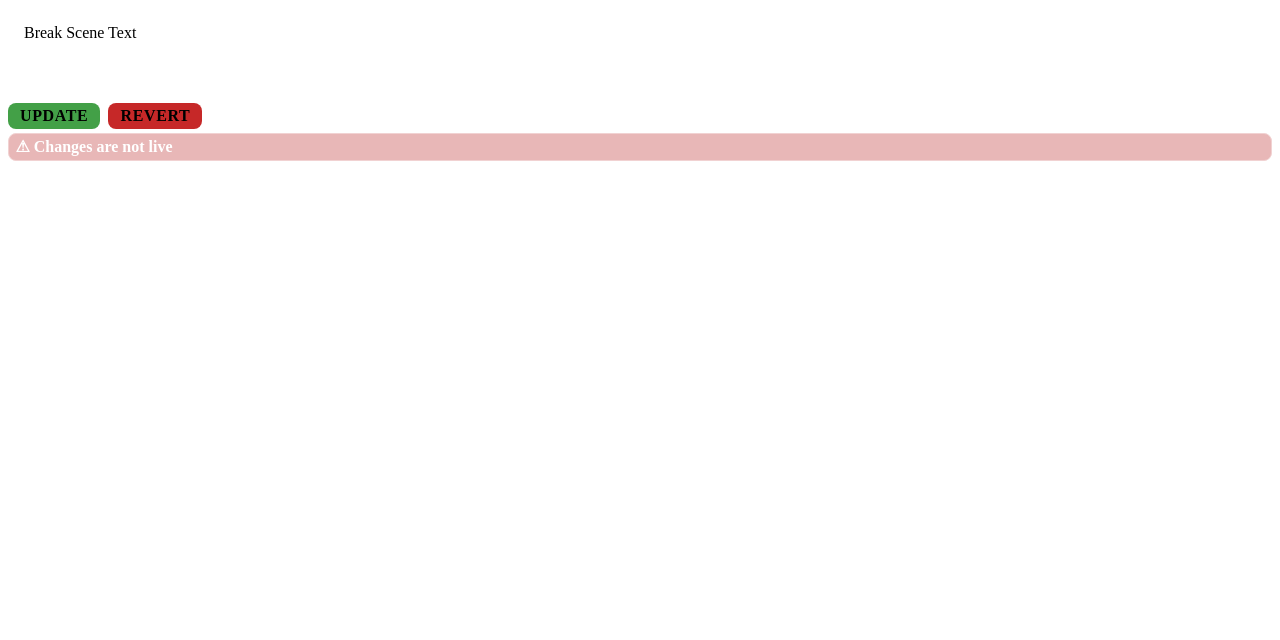
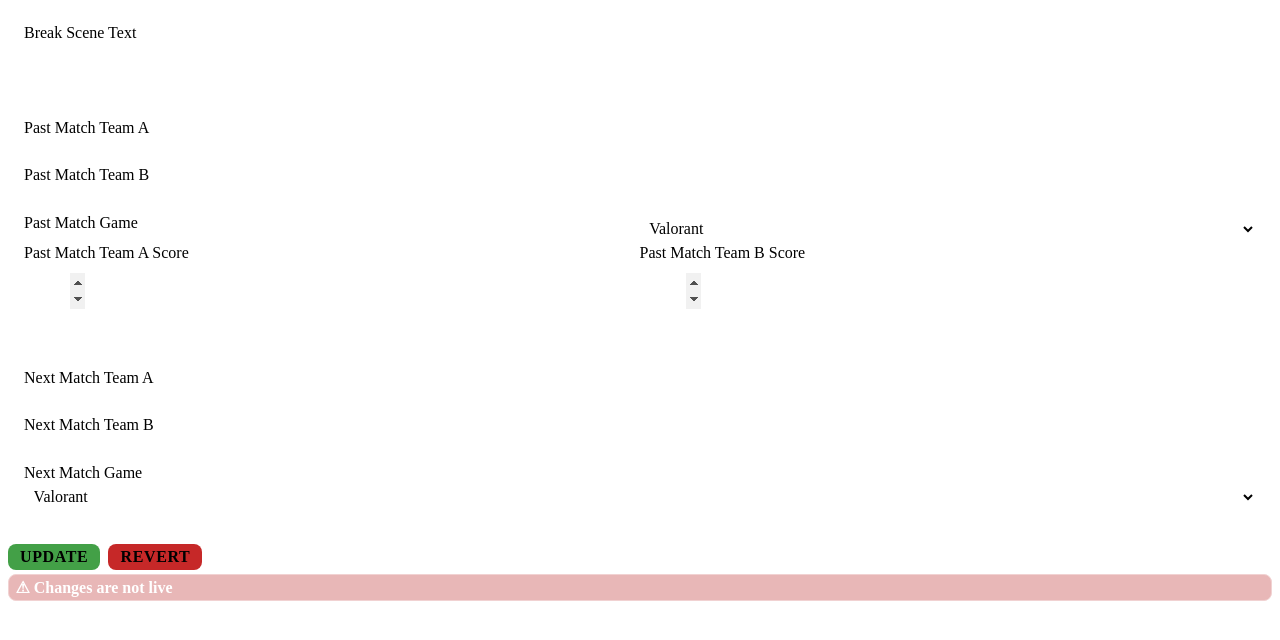
Before and after one commit to GamingEsports/ge-open-overlays, a website: page dashboard/break.html in a window 1280 px wide. Drawn offline with Linux system fonts and the light colour scheme.

Commit message:
wip new dash additions

```diff
--- a/dashboard/break.html
+++ b/dashboard/break.html
@@ -12,6 +12,36 @@
         <label for="info-text">Break Scene Text</label>
         <input type="text" id="info-text" autocomplete="off" onchange="infoTextChanged()">
     </div>
+    <div class="section">
+        <label for="past-team-a">Past Match Team A</label>
+        <input type="text" id="past-team-a" autocomplete="off" onchange="pastTeamAChanged()">
+        <label for="past-team-b">Past Match Team B</label>
+        <input type="text" id="past-team-b" autocomplete="off" onchange="pastTeamBChanged()">
+        <div class="score-wrapper">
+            <label for="game-select">Past Match Game</label>
+            <select id="game-select" onchange="pastGameChanged()">
+                <option>Valorant</option>
+                <option>Overwatch 2</option>
+                <option>Rainbow Six Siege</option>
+            </select>
+            <label for="past-team-a-score">Past Match Team A Score</label>
+            <label for="past-team-b-score">Past Match Team B Score</label>
+            <input type="number" id="past-team-a-score" min="0" autocomplete="off" onchange="pastTeamAScoreChanged()">
+            <input type="number" id="past-team-b-score" min="0" autocomplete="off" onchange="pastTeamBScoreChanged()">
+        </div>
+    </div>
+    <div class="section">
+        <label for="next-team-a">Next Match Team A</label>
+        <input type="text" id="next-team-a" autocomplete="off" onchange="nextTeamAChanged()">
+        <label for="next-team-b">Next Match Team B</label>
+        <input type="text" id="next-team-b" autocomplete="off" onchange="nextTeamBChanged()">
+        <label for="game-select">Next Match Game</label>
+            <select id="game-select" onchange="pastGameChanged()">
+                <option>Valorant</option>
+                <option>Overwatch 2</option>
+                <option>Rainbow Six Siege</option>
+            </select>
+    </div>
     <button class="green" onclick="updateButtonClicked()">Update</button>
     <button class="red" onclick="revertButtonClicked()">Revert</button>
     <div id="notsaved" class="alert">⚠ Changes are not live</div>
```
